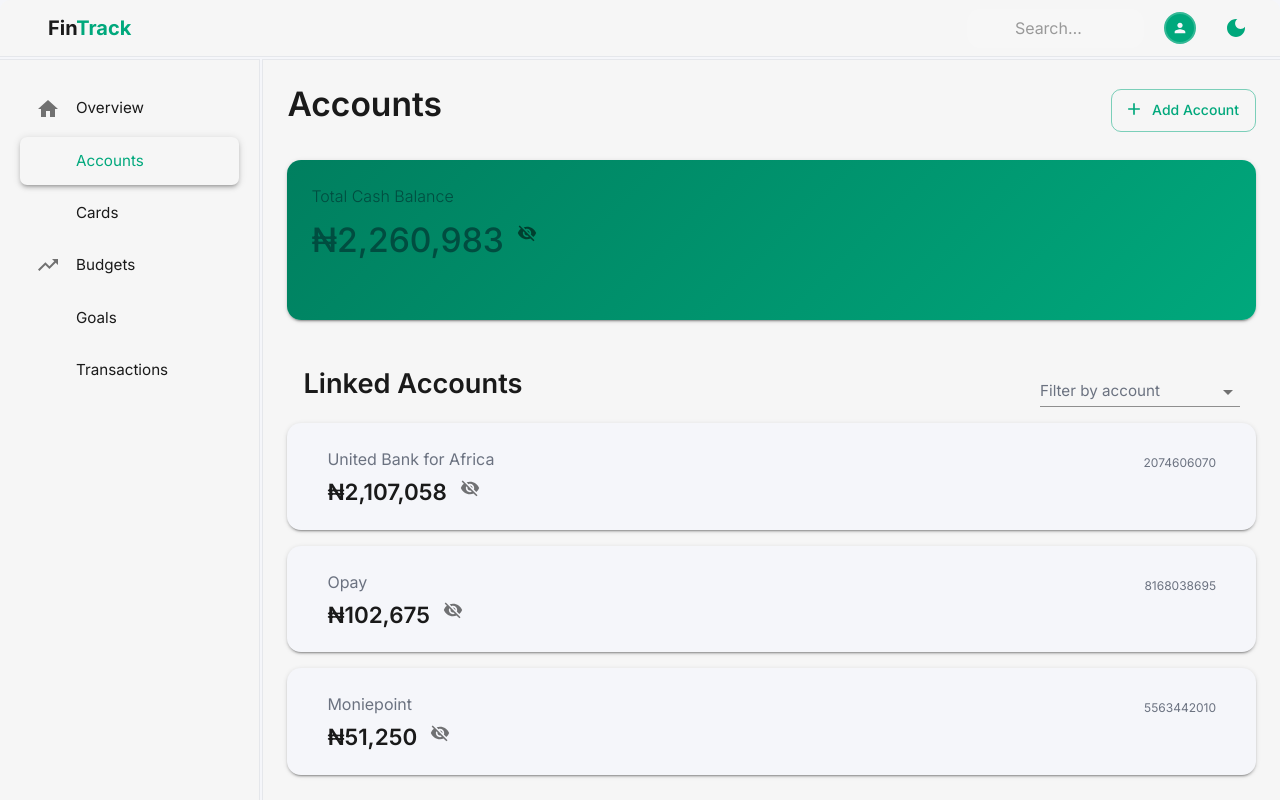
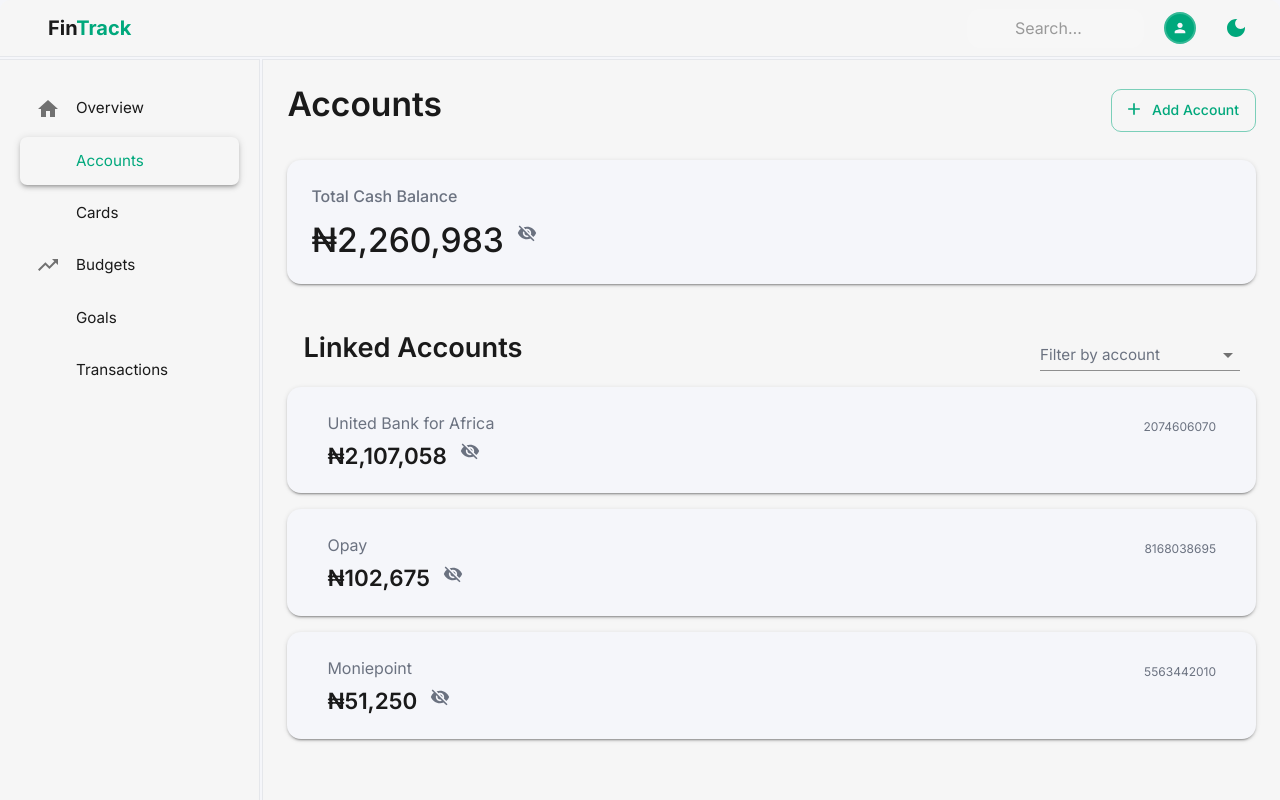
Before and after one commit to bryansomto/finTrack, a Next.js app: page /accounts in a window 1280 px wide. Shown: the top 800 px of the page. Built offline with nearby package versions, Linux system fonts and the light colour scheme; some icons are missing.

Commit message:
UI improvements

```diff
--- a/app/accounts/accounts.tsx
+++ b/app/accounts/accounts.tsx
@@ -1,6 +1,6 @@
 "use client";
 
-import { customerAccounts } from "@/lib/mockData"; // Make sure this mock data has 'accountNumber'
+import { customerAccounts } from "@/lib/mockData";
 import {
   Autocomplete,
   Box,
@@ -77,43 +77,44 @@ export default function Accounts() {
         flexDirection: "column",
         gap: 5,
         p: isMobile ? 1 : 3,
+        minWidth: 0,
       }}
     >
       <Paper
         elevation={2}
         sx={{
           width: "100%",
-          background: "linear-gradient(135deg, #007F5F 0%, #00A87C 100%)",
-          color: theme.palette.primary.contrastText,
+          backgroundColor: theme.palette.background.default,
           transition: "box-shadow 0.3s ease-in-out",
           "&:hover": {
             boxShadow: 6,
           },
-          minWidth: "240px",
-        }}
-      >
-        <Box
-          sx={{
           display: "flex",
           flexDirection: "column",
           gap: 1,
           p: isMobile ? 2 : 3,
-            height: "160px",
-            color: "primary.contrastText",
         }}
       >
-          <Typography variant="h6" fontWeight={300}>
+        <Typography variant="h6" fontWeight={500} color="text.secondary">
           Total Cash Balance
         </Typography>
+
         <Box sx={{ display: "flex", alignItems: "flex-end", gap: 1 }}>
-            <Typography variant={isMobile ? "h3" : "h2"} fontWeight={500}>
+          <Typography
+            variant={isMobile ? "h3" : "h2"}
+            fontWeight={500}
+            color="text.primary"
+          >
             {isVisible("totalBalance")
               ? formatCurrency(totalBalance)
               : "₦ • • • • • •"}
           </Typography>
           <IconButton
             size="small"
-              sx={{ mb: !isMobile ? "12px" : "6px" }}
+            sx={{
+              mb: !isMobile ? "12px" : "6px",
+              color: "text.secondary",
+            }}
             onClick={() => toggleBalanceVisibility("totalBalance")}
             aria-label={
               isVisible("totalBalance") ? "Hide balance" : "Show balance"
@@ -126,14 +127,13 @@ export default function Accounts() {
             )}
           </IconButton>
         </Box>
-        </Box>
       </Paper>
-
       <Box
         sx={{
           display: "flex",
           flexDirection: "column",
           gap: 2,
+          minWidth: 0,
         }}
       >
         <Box
@@ -158,14 +158,12 @@ export default function Accounts() {
                 open={isMenuOpen}
                 onClose={handleCloseMenu}
               >
-                {/* "All" Option */}
                 <MenuItem
                   onClick={() => handleAccountSelection(null)}
                   selected={filters.accountId === "All"}
                 >
                   All Accounts
                 </MenuItem>
-                {/* Account Options */}
                 {customerAccounts.map((account) => (
                   <MenuItem
                     key={account.shortName}
@@ -257,17 +255,14 @@ export default function Accounts() {
                   gap: 1,
                 }}
               >
-                {/* 1. Check visibility using the account.accountNumber ID */}
                 <Typography variant={isMobile ? "h5" : "h4"} fontWeight="600">
                   {isVisible(account.accountNumber)
                     ? formatCurrency(account.balance)
                     : "₦ • • • • • •"}
                 </Typography>
-
-                {/* 2. Toggle visibility using the account.accountNumber ID */}
                 <IconButton
                   size="small"
-                  sx={{ mb: "3px" }}
+                  sx={{ mb: "3px", color: "text.secondary" }}
                   onClick={() => toggleBalanceVisibility(account.accountNumber)}
                   aria-label={
                     isVisible(account.accountNumber)
@@ -286,7 +281,7 @@ export default function Accounts() {
           </Paper>
         ))}
       </Box>
-      <Stack spacing={3} p={isMobile ? 1 : 3}>
+      <Stack spacing={3} p={isMobile ? 1 : 3} sx={{ minWidth: 0 }}>
         <TransactionList
           transactions={filteredTransactions}
           onUpdateCategory={handleUpdateCategory}
--- a/components/Cards/BalanceCard.tsx
+++ b/components/Cards/BalanceCard.tsx
@@ -9,19 +9,15 @@ import {
   Stack,
   useTheme,
 } from "@mui/material";
-import VisibilityOffIcon from "@mui/icons-material/VisibilityOff";
 import { formatCurrency } from "@/lib/utils";
-import { colorSchemes, customerAccounts } from "@/lib/mockData";
+import { colorSchemes } from "@/lib/mockData";
 import { usePersistentVisibility } from "@/lib/hooks/usePersistentVisibility";
 import { Visibility, VisibilityOff } from "@mui/icons-material";
+import { customerAccounts } from "@/lib/mockData";
 
 interface BalanceCardProps {
   title?: string;
-  balance?: number | string;
   cardDetails?: string;
-  showAllCards?: boolean;
-  variant?: "default" | "compact";
-  colorScheme?: keyof typeof colorSchemes;
   accountLabel?: string;
   cards: customerAccounts[];
 }
@@ -51,6 +47,7 @@ export default function BalanceCard({
           direction="row"
           justifyContent="space-between"
           alignItems="center"
+          mb={2}
         >
           <Typography variant="subtitle2" color="text.secondary">
             {title}
@@ -59,20 +56,30 @@ export default function BalanceCard({
             {accountLabel}
           </Typography>
         </Stack>
+
         <Box
           sx={{
-            mt: 3,
-            display: "flex",
-            flexDirection: "column",
-            gap: 1,
-            justifyContent: "flex-start",
-            alignItems: "center",
-            overflowY: "auto",
-            overflowX: "hidden",
-            maxHeight: "280px",
-            "& > *": {
-              flexShrink: 0,
+            gap: 1.5,
+
+            // --- MOBILE-FIRST (Horizontal Grid Scroll) ---
+            display: "grid",
+            gridAutoFlow: "column",
+            gridAutoColumns: "minmax(240px, 1fr)",
+            overflowX: "auto",
+            overflowY: "hidden",
+            scrollSnapType: "x mandatory",
+
+            // --- DESKTOP OVERRIDE (Vertical Flex Scroll) ---
+            [theme.breakpoints.up("sm")]: {
+              display: "flex",
+              flexDirection: "column",
+              overflowY: "auto",
+              overflowX: "hidden",
+              scrollSnapType: "y mandatory",
+              maxHeight: "250px",
             },
+
+            // --- General Scrollbar Hiding ---
             "&::-webkit-scrollbar": { display: "none" },
             scrollbarWidth: "none",
             msOverflowStyle: "none",
@@ -82,6 +89,7 @@ export default function BalanceCard({
             <Box
               key={Index}
               sx={{
+                scrollSnapAlign: "start",
                 borderRadius: 1,
                 p: 2,
                 background: colorSchemes[schemeKeys[Index % schemeKeys.length]],
@@ -90,7 +98,6 @@ export default function BalanceCard({
                 flexDirection: "column",
                 justifyContent: "space-between",
                 width: "100%",
-                minWidth: 200,
                 boxShadow: 3,
               }}
             >
--- a/components/Cards/GoalsCard.tsx
+++ b/components/Cards/GoalsCard.tsx
@@ -113,7 +113,7 @@ export default function GoalsCard({ goals }: { goals: Goal[] }) {
           sx={{
             gap: 1.5,
 
-            // --- (Horizontal Grid Scroll) ---
+            // --- MOBILE-FIRST (Horizontal Grid Scroll) ---
             display: "grid",
             gridAutoFlow: "column",
             gridAutoColumns: "minmax(240px, 1fr)",
@@ -121,7 +121,7 @@ export default function GoalsCard({ goals }: { goals: Goal[] }) {
             overflowY: "hidden",
             scrollSnapType: "x mandatory",
 
-            // --- (Vertical Flex Scroll) ---
+            // --- DESKTOP OVERRIDE (Vertical Flex Scroll) ---
             [theme.breakpoints.up("sm")]: {
               display: "flex",
               flexDirection: "column",
@@ -131,6 +131,7 @@ export default function GoalsCard({ goals }: { goals: Goal[] }) {
               height: "300px",
             },
 
+            // --- General Scrollbar Hiding ---
             "&::-webkit-scrollbar": { display: "none" },
             scrollbarWidth: "none",
             msOverflowStyle: "none",
--- a/components/Goals/GoalCard.tsx
+++ b/components/Goals/GoalCard.tsx
@@ -91,12 +91,12 @@ export default function GoalCard({ goal }: GoalCardProps) {
           <Typography
             variant="h6"
             fontWeight={500}
-            sx={{ flexGrow: 1, textTransform: "capitalize" }}
+            sx={{ flexGrow: 1, textTransform: "capitalize", mt: 1 }}
           >
             {goal.title}
           </Typography>
           {!goal.completed && (
-            <IconButton size="small">
+            <IconButton size="small" sx={{ mt: 0.5 }}>
               <MoreVert />
             </IconButton>
           )}
```
Lines whose indentation alone changed are shown as unchanged.
